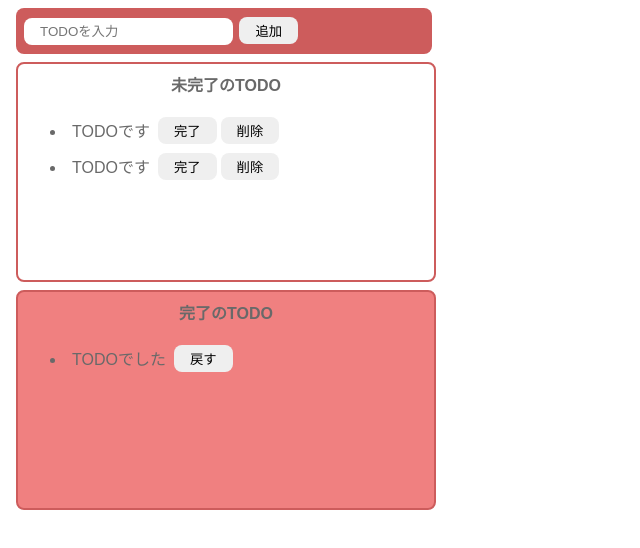
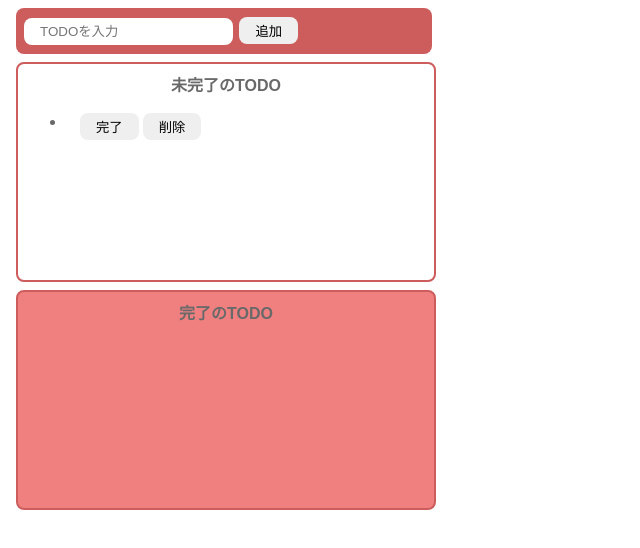
Before and after one commit to dabideps23/todo-js, a website built with Vite: page index.html in a window 1280 px wide. Both pictures are taken after a click on the button "追加". Shown: the whole page, without its empty margins (0-640 px from the left). Built offline with nearby package versions, Linux system fonts and the light colour scheme.

Commit message:
TODOアプリの動作をバニラJSにて作成

```diff
--- a/index.html
+++ b/index.html
@@ -8,13 +8,13 @@
   </head>
   <body>
     <div class="input-area">
-      <input placeholder="TODOを入力"/>
-      <button>追加</button>
+      <input id="add-text" placeholder="TODOを入力"/>
+      <button id="add-button">追加</button>
     </div>
     <div class="incomplete-area">
       <p class="title">未完了のTODO</p>
-      <ul>
-        <li>
+      <ul id="incomplete-list">
+        <!-- <li>
           <div class="list-row">
             <p class="todo-item">TODOです</p>
             <button>完了</button>
@@ -27,18 +27,18 @@
             <button>完了</button>
             <button>削除</button>
           </div>
-        </li>
+        </li> -->
       </ul>
     </div>
     <div class="complete-area">
       <p class="title">完了のTODO</p>
-      <ul>
-        <li>
+      <ul id="complete-list">
+        <!-- <li>
           <div class="list-row">
             <p class="todo-item">TODOでした</p>
             <button>戻す</button>
           </div>
-        </li>
+        </li> -->
       </ul>
     </div>
     <script type="module" src="/src/main.js"></script>
--- a/src/main.js
+++ b/src/main.js
@@ -1,24 +1,72 @@
 import './style.css'
-import javascriptLogo from './javascript.svg'
-import viteLogo from '/vite.svg'
-import { setupCounter } from './counter.js'
 
-document.querySelector('#app').innerHTML = `
-  <div>
-    <a href="https://vite.dev" target="_blank">
-      <img src="${viteLogo}" class="logo" alt="Vite logo" />
-    </a>
-    <a href="https://developer.mozilla.org/en-US/docs/Web/JavaScript" target="_blank">
-      <img src="${javascriptLogo}" class="logo vanilla" alt="JavaScript logo" />
-    </a>
-    <h1>Hello Vite!</h1>
-    <div class="card">
-      <button id="counter" type="button"></button>
-    </div>
-    <p class="read-the-docs">
-      Click on the Vite logo to learn more
-    </p>
-  </div>
-`
+const onClickAdd = () => {
+  //入力内容を取得
+  const inputText = document.getElementById("add-text").value;
+  //入力エリアをクリア
+  document.getElementById("add-text").value = "";
 
-setupCounter(document.querySelector('#counter'))
+  createIncompleteTodo(inputText);
+}
+
+const createIncompleteTodo = (todo) => {
+
+  //未完了のTODOへ追加
+  //追加する要素を作成
+  const li = document.createElement("LI");
+  const div = document.createElement("DIV");
+  div.className = "list-row";
+  const p = document.createElement("P");
+  p.className = "todo-item";
+  p.innerText = todo;
+
+  //完了ボタン
+  const completeButton = document.createElement("BUTTON");
+  completeButton.innerText = "完了";
+  completeButton.addEventListener("click", () => {
+    //完了対象（完了ボタンから最も近いli要素）を取得
+    const moveTarget = deleteButton.closest("li");
+    //未完了TODOリストから削除
+    document.getElementById("incomplete-list").removeChild(moveTarget);
+
+    //完了・削除ボタンを削除
+    completeButton.nextElementSibling.remove(); //削除ボタン削除
+    completeButton.remove(); //完了ボタン削除
+    //戻すボタンを作成
+    const backButton = document.createElement("button");
+    backButton.innerText = "戻す";
+    backButton.addEventListener("click", () => {
+      //完了エリアから削除
+      document.getElementById("complete-list").removeChild(moveTarget);
+
+      //未完了エリアに追加
+      const todoText = backButton.previousElementSibling.innerText;
+      createIncompleteTodo(todoText);
+    });
+
+    moveTarget.firstElementChild.appendChild(backButton);
+    //完了TODOリストへ追加
+    document.getElementById("complete-list").appendChild(moveTarget);
+  });
+
+  //削除ボタン
+  const deleteButton = document.createElement("BUTTON");
+  deleteButton.innerText = "削除";
+  deleteButton.addEventListener("click", () => {
+    //削除対象（削除ボタンから最も近いli要素）を取得
+    const deleteTarget = deleteButton.closest("li");
+    //未完了TODOリストから削除
+    document.getElementById("incomplete-list").removeChild(deleteTarget);
+
+  });
+  //List要素の組み立て
+  li.appendChild(div);
+  div.appendChild(p);
+  div.appendChild(completeButton);
+  div.appendChild(deleteButton);
+  //画面上のDOMに追加
+  document.getElementById("incomplete-list").appendChild(li);
+}
+
+//追加ボタンへのイベントリスナーの追加
+document.getElementById("add-button").addEventListener("click",onClickAdd);
```
